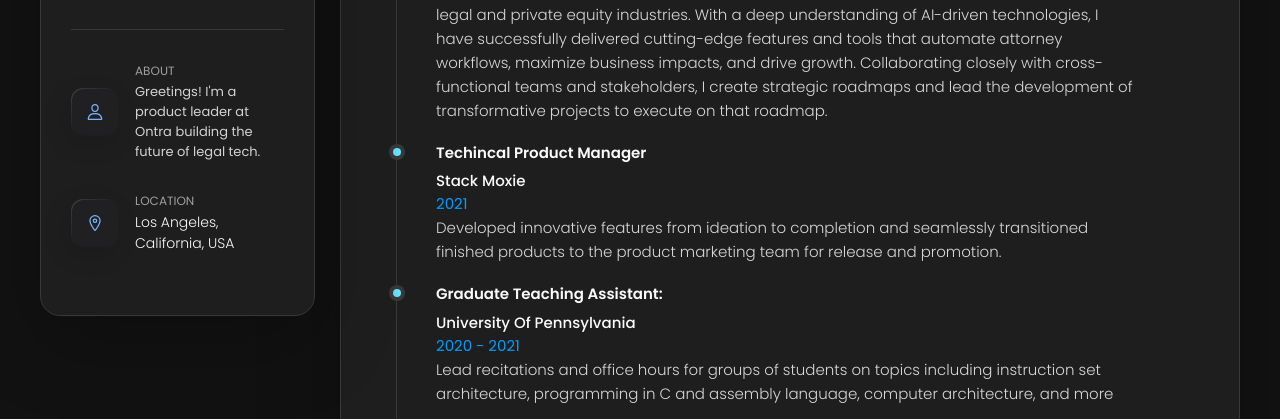
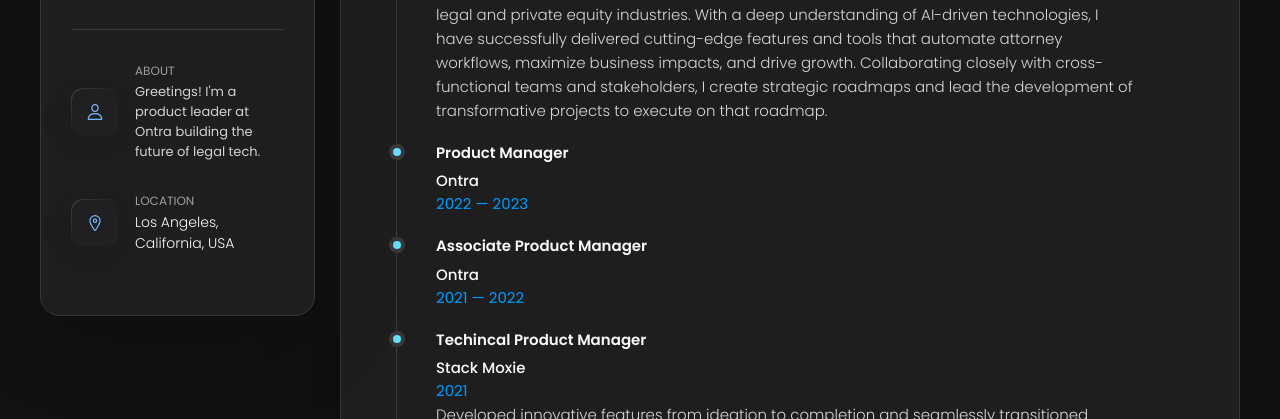
Before and after one commit to camdresie/CamProdfolio, a website: page index.html in a window 1280 px wide. Both pictures are taken after a click on the button "Resume". Shown: the part 381-800 px from the top of the page. Drawn offline with nearby package versions, Linux system fonts and the light colour scheme.

Commit message:
Adding additional roles

```diff
--- a/index.html
+++ b/index.html
@@ -348,6 +348,32 @@
                 As a Senior Product Manager in Ontra's Contract Automation division, I specialize in harnessing the power of AI and machine learning to develop innovative solutions that are reshaping the legal and private equity industries. With a deep understanding of AI-driven technologies, I have successfully delivered cutting-edge features and tools that automate attorney workflows, maximize business impacts, and drive growth.
 
                 Collaborating closely with cross-functional teams and stakeholders, I create strategic roadmaps and lead the development of transformative projects to execute on that roadmap.
+              </p>
+
+            </li>
+
+            <li class="timeline-item">
+
+              <h4 class="h4 timeline-item-title">Product Manager</h4>
+              <h5 class="h5">Ontra</h5>
+
+              <span>2022 — 2023</span>
+
+              <p class="timeline-text">
+
+              </p>
+
+            </li>
+
+            <li class="timeline-item">
+
+              <h4 class="h4 timeline-item-title">Associate Product Manager</h4>
+              <h5 class="h5">Ontra</h5>
+
+              <span>2021 — 2022</span>
+
+              <p class="timeline-text">
+
               </p>
 
             </li>
```
